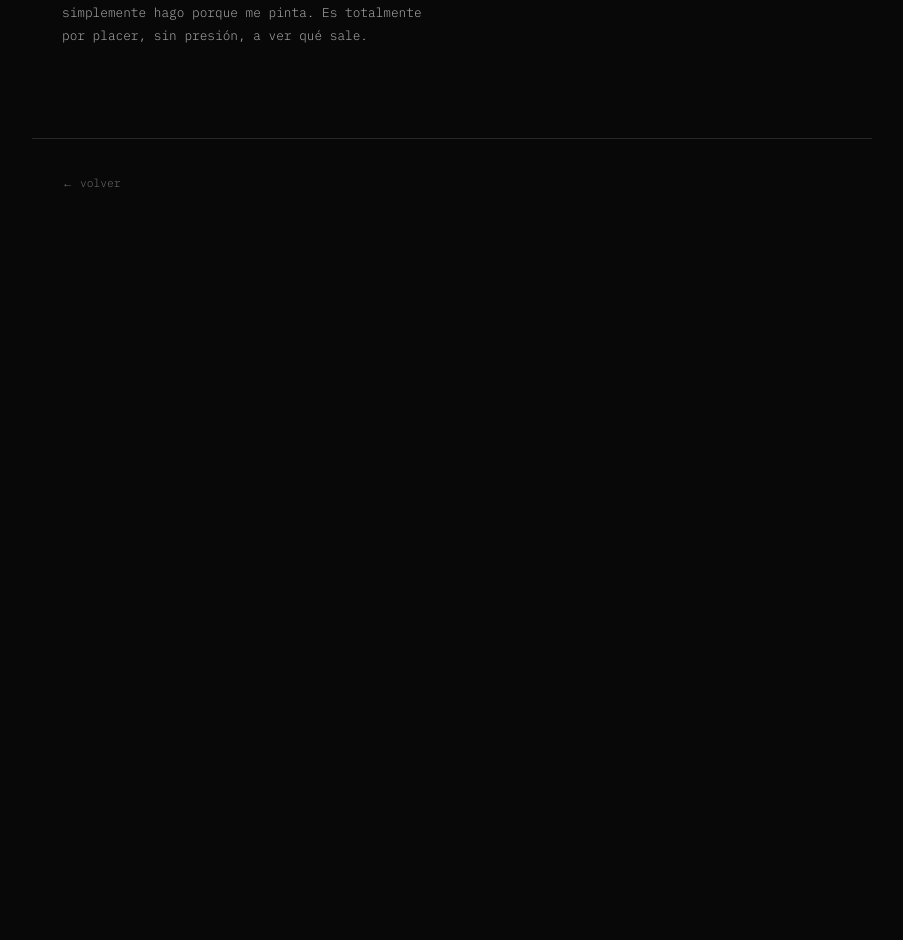
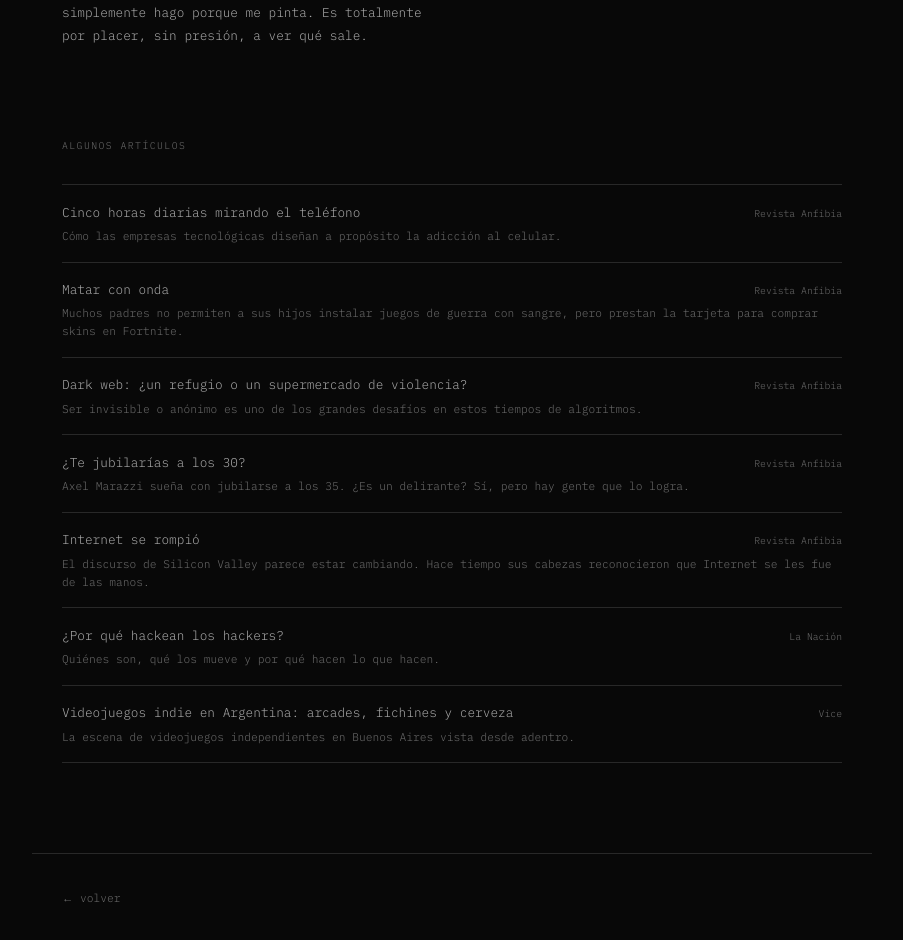
Before and after one commit to amarazzi/axel-is-bored, a Next.js app: page /about in a window 1280 px wide. Shown: the part 700-1640 px from the top of the page, without its empty margins (188-1091 px from the left). Before the commit the page ends 924 px from the top, so only its background shows below. Built offline with nearby package versions, Linux system fonts and the light colour scheme.

Commit message:
feat: add articles section to about page

```diff
--- a/src/components/AboutContent.tsx
+++ b/src/components/AboutContent.tsx
@@ -2,6 +2,51 @@
 
 import Link from "next/link";
 import { useLanguage } from "@/components/Language/LanguageProvider";
+
+const articles = [
+  {
+    title: "Cinco horas diarias mirando el teléfono",
+    publication: "Revista Anfibia",
+    description: "Cómo las empresas tecnológicas diseñan a propósito la adicción al celular.",
+    url: "https://www.revistaanfibia.com/cinco-horas-diarias-mirando-telefono/",
+  },
+  {
+    title: "Matar con onda",
+    publication: "Revista Anfibia",
+    description: "Muchos padres no permiten a sus hijos instalar juegos de guerra con sangre, pero prestan la tarjeta para comprar skins en Fortnite.",
+    url: "https://www.revistaanfibia.com/matar-con-onda/",
+  },
+  {
+    title: "Dark web: ¿un refugio o un supermercado de violencia?",
+    publication: "Revista Anfibia",
+    description: "Ser invisible o anónimo es uno de los grandes desafíos en estos tiempos de algoritmos.",
+    url: "https://www.revistaanfibia.com/dark-web/",
+  },
+  {
+    title: "¿Te jubilarías a los 30?",
+    publication: "Revista Anfibia",
+    description: "Axel Marazzi sueña con jubilarse a los 35. ¿Es un delirante? Sí, pero hay gente que lo logra.",
+    url: "https://www.revistaanfibia.com/te-jubilarias-los-30/",
+  },
+  {
+    title: "Internet se rompió",
+    publication: "Revista Anfibia",
+    description: "El discurso de Silicon Valley parece estar cambiando. Hace tiempo sus cabezas reconocieron que Internet se les fue de las manos.",
+    url: "https://www.revistaanfibia.com/internet-se-rompio/",
+  },
+  {
+    title: "¿Por qué hackean los hackers?",
+    publication: "La Nación",
+    description: "Quiénes son, qué los mueve y por qué hacen lo que hacen.",
+    url: "https://www.lanacion.com.ar/tecnologia/por-que-hackean-los-hackers-nid1458150/",
+  },
+  {
+    title: "Videojuegos indie en Argentina: arcades, fichines y cerveza",
+    publication: "Vice",
+    description: "La escena de videojuegos independientes en Buenos Aires vista desde adentro.",
+    url: "https://www.vice.com/es/article/videojuegos-indie-en-argentina-arcades-fichines-y-cerveza/",
+  },
+];
 
 export function AboutContent() {
   const { t } = useLanguage();
@@ -37,6 +82,37 @@ export function AboutContent() {
             </a>
           </div>
         </div>
+
+        {/* Artículos */}
+        <div className="mt-24">
+          <p className="mb-8 t-muted" style={{ fontSize: "0.65rem", letterSpacing: "0.15em", textTransform: "uppercase" }}>
+            Algunos artículos
+          </p>
+          <div style={{ borderTop: "1px solid var(--theme-border)" }}>
+            {articles.map((article) => (
+              <a
+                key={article.url}
+                href={article.url}
+                target="_blank"
+                rel="noopener noreferrer"
+                className="group"
+                style={{ display: "block", padding: "1.1rem 0", borderBottom: "1px solid var(--theme-border)" }}
+              >
+                <div className="flex items-baseline justify-between gap-8">
+                  <span className="post-title" style={{ fontSize: "0.85rem", fontWeight: 300 }}>
+                    {article.title}
+                  </span>
+                  <span className="t-muted shrink-0" style={{ fontSize: "0.65rem" }}>
+                    {article.publication}
+                  </span>
+                </div>
+                <p className="t-muted mt-1" style={{ fontSize: "0.75rem", fontWeight: 300, lineHeight: 1.6 }}>
+                  {article.description}
+                </p>
+              </a>
+            ))}
+          </div>
+        </div>
       </main>
 
       <footer
```
